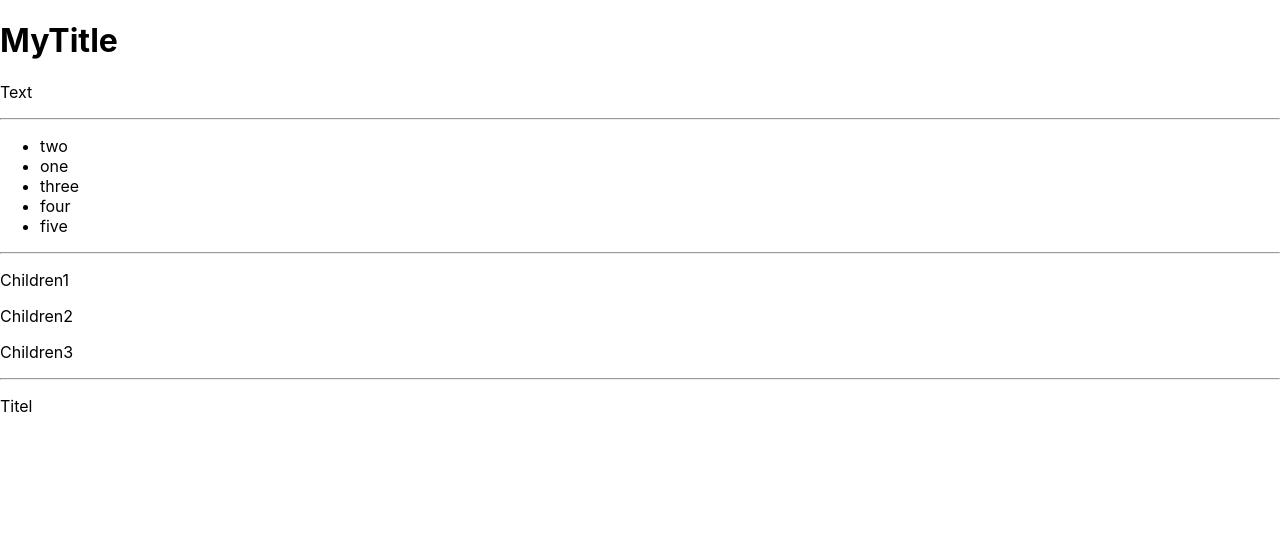
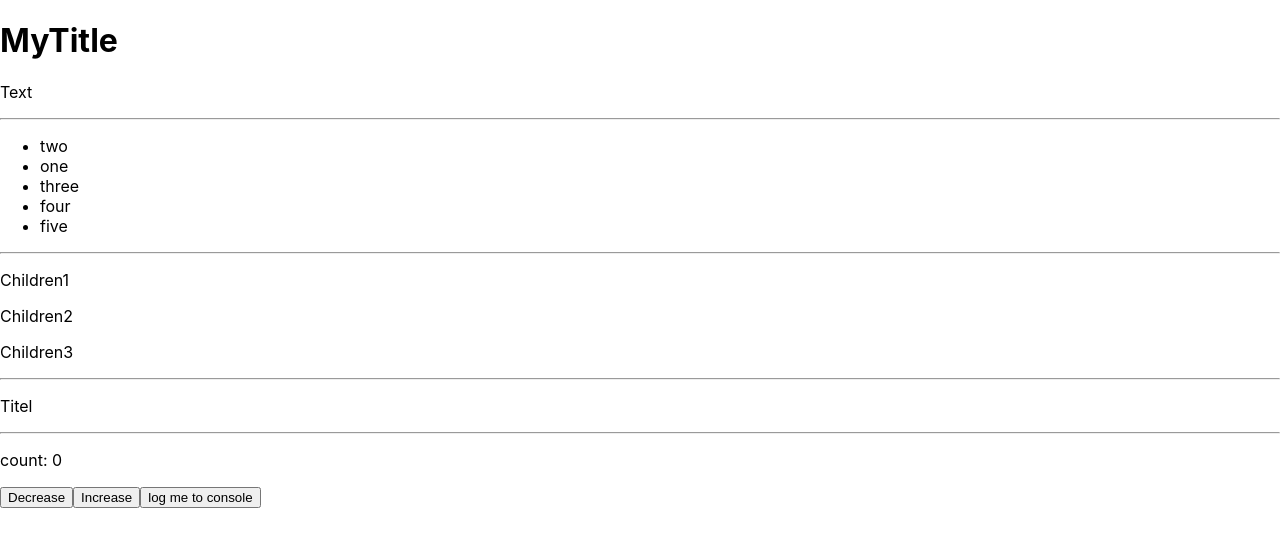
Before and after one commit to sandstorm/react-training-november-2021, a React (Create React App) app: page / in a window 1280 px wide. Shown: the top 546 px of the page. Built offline with nearby package versions, Linux system fonts and the light colour scheme.

Commit message:
TASK: Add Counter example

```diff
--- a/src/App.tsx
+++ b/src/App.tsx
@@ -3,6 +3,7 @@ import Accordeon from './aufgaben/Accordeon';
 import ComponentWithChildren from './aufgaben/ComponentWithChildren';
 // import './App.css';
 import ComponentWithFragment from './aufgaben/ComponentWithFragment';
+import Counter from './aufgaben/Counter';
 import List from './aufgaben/List';
 
 const listOfStrings = [
@@ -42,6 +43,8 @@ function App() {
       </ComponentWithChildren>
       <hr />
       <Accordeon />
+      <hr />
+      <Counter step={10} />
     </div>
   );
 }
--- /dev/null
+++ b/src/aufgaben/Counter.tsx
@@ -0,0 +1,31 @@
+import React, { useCallback, useState } from "react"
+
+type Props = {
+    step: number
+}
+
+const Counter = (props: Props) => {
+    // this component re-renders every time "count" changes
+    const [count, setCount] = useState(0)
+
+    // this function will be memoized and only created again (with new references) every time the "setCount" function or "props.step" changes
+    const handleIncrease = useCallback(() => setCount(prevCount => prevCount + props.step), [setCount, props.step])
+    // this function will be memoized and only created again (with new references) every time the "setCount" function, "count" or "props.step" changes
+    const handleDecrease = useCallback(() => setCount(count - props.step), [count, setCount, props.step])
+
+    // Event handlers are functions that (like in JS DOM) get an event as argument
+    const clickHandler: React.MouseEventHandler<HTMLButtonElement> = (event) => {
+        console.log(`you clicked this: ${event.currentTarget.innerHTML}`)
+    }
+
+    return (
+        <div className="counter">
+            <p>count: {count}</p>
+            <button onClick={handleDecrease}>Decrease</button>
+            <button onClick={handleIncrease}>Increase</button>
+            <button onClick={clickHandler}>log me to console</button>
+        </div>
+    )
+}
+
+export default React.memo(Counter)
```
Also changed, not shown: 1 other file (tests, documents, lock files or other folders).
